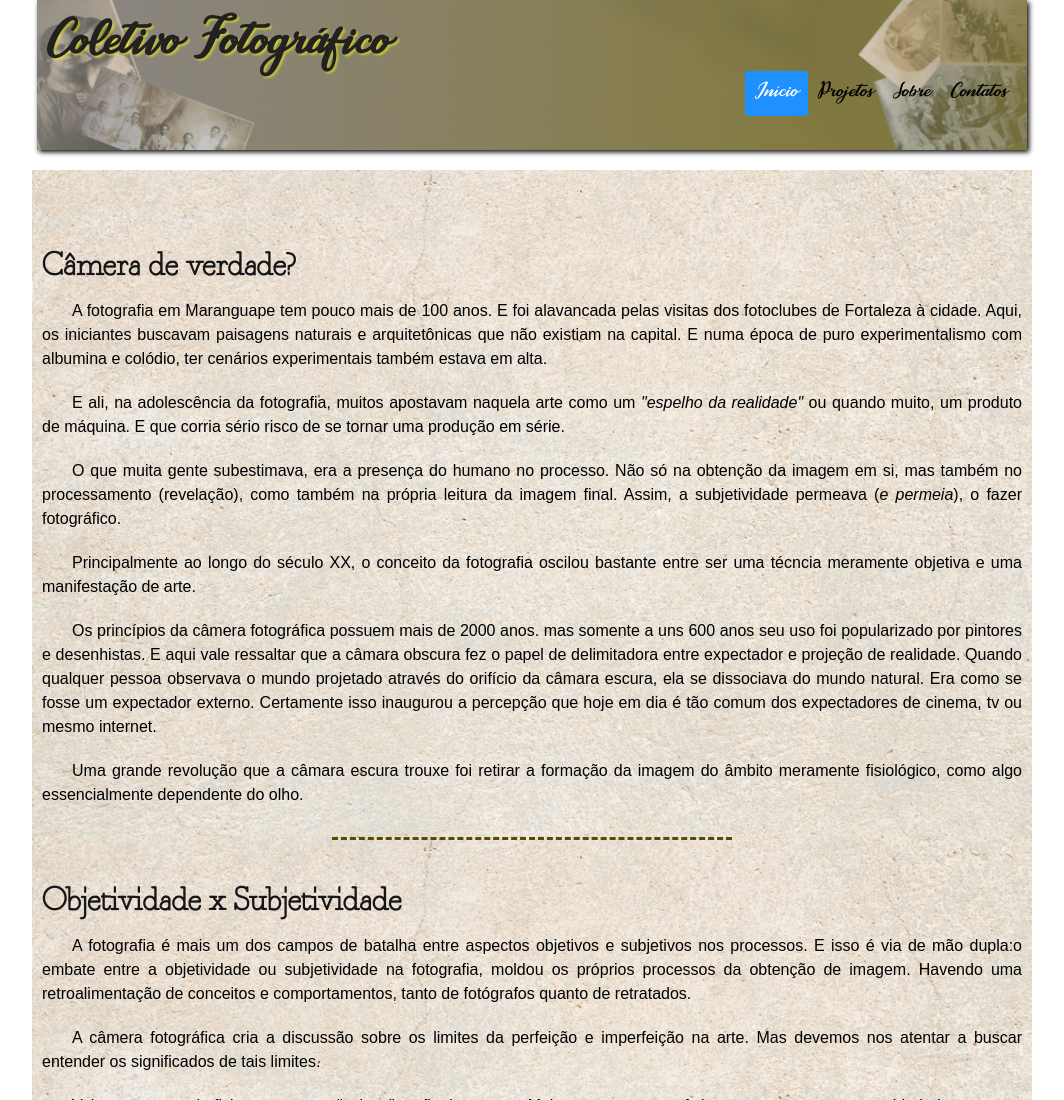
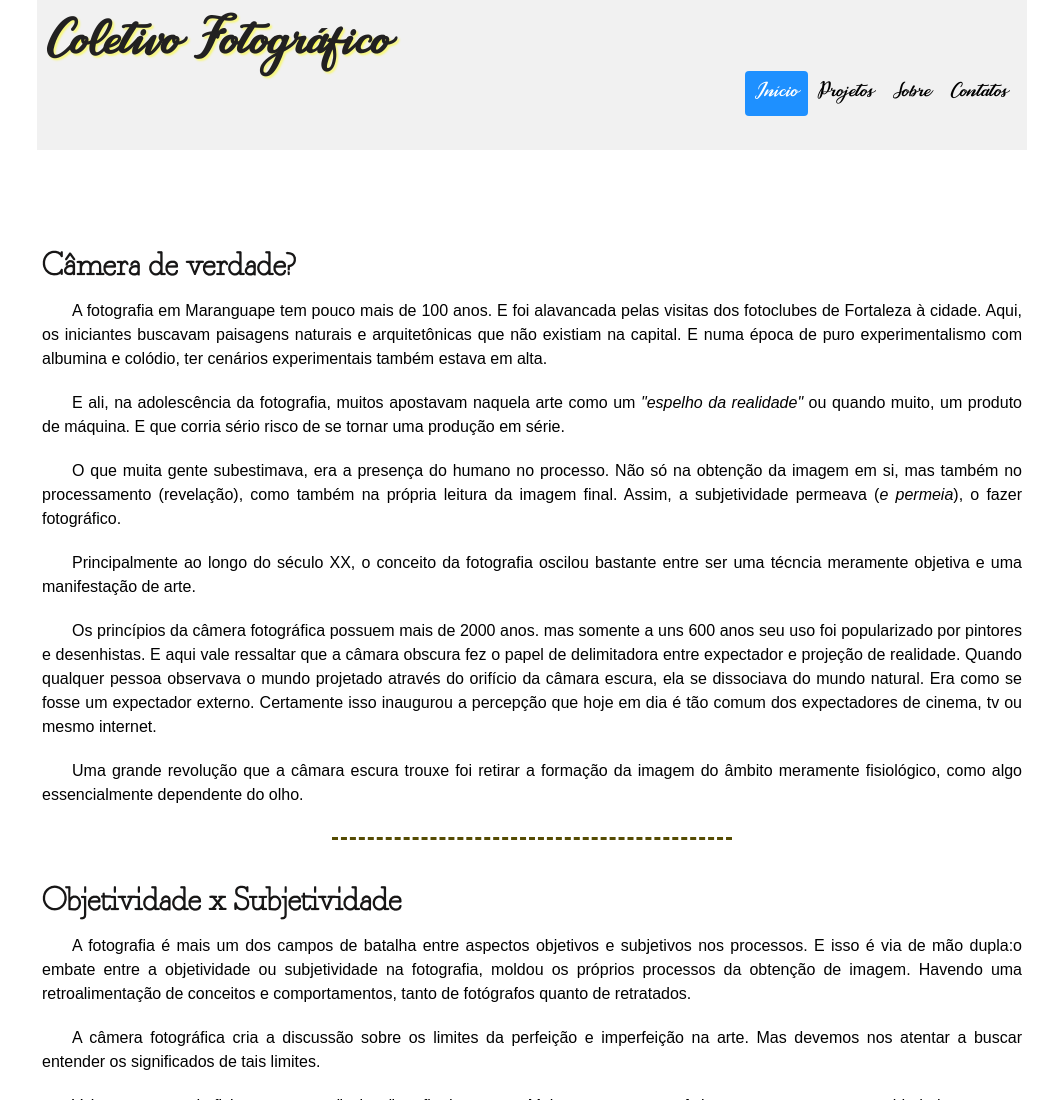
Before and after one commit to larstrindade/foto, a plain HTML site: page index.html in a window 1280 px wide. Shown: the top 1100 px of the page, without its empty margins (108-1172 px from the left). Drawn offline with Linux system fonts and the light colour scheme.

Commit message:
Update stylefoto.css

```diff
--- a/stylefoto.css
+++ b/stylefoto.css
@@ -52,14 +52,14 @@
           padding-left: 0px;
           padding-right:10px;
           font-family: 'cassandra';
-          background-image: url('imagens/background.png');
+         /* background-image: url('imagens/background.png');*/
           background-size: cover;
           background-repeat: no-repeat;
           background-position: top center;
           max-width: 990px;
           min-width: 360px;
           margin-bottom:20px;
-          box-shadow: 2px 2px 5px black;
+
         }
 
         .header a {
@@ -157,8 +157,8 @@ section > p {
 }
 
 .textura {
-  background-image: url('imagens/textura.jpg');
-  background-size:contain;
+ /* background-image: url('imagens/textura.jpg');
+  background-size:contain;*/
 
 }
 
```
